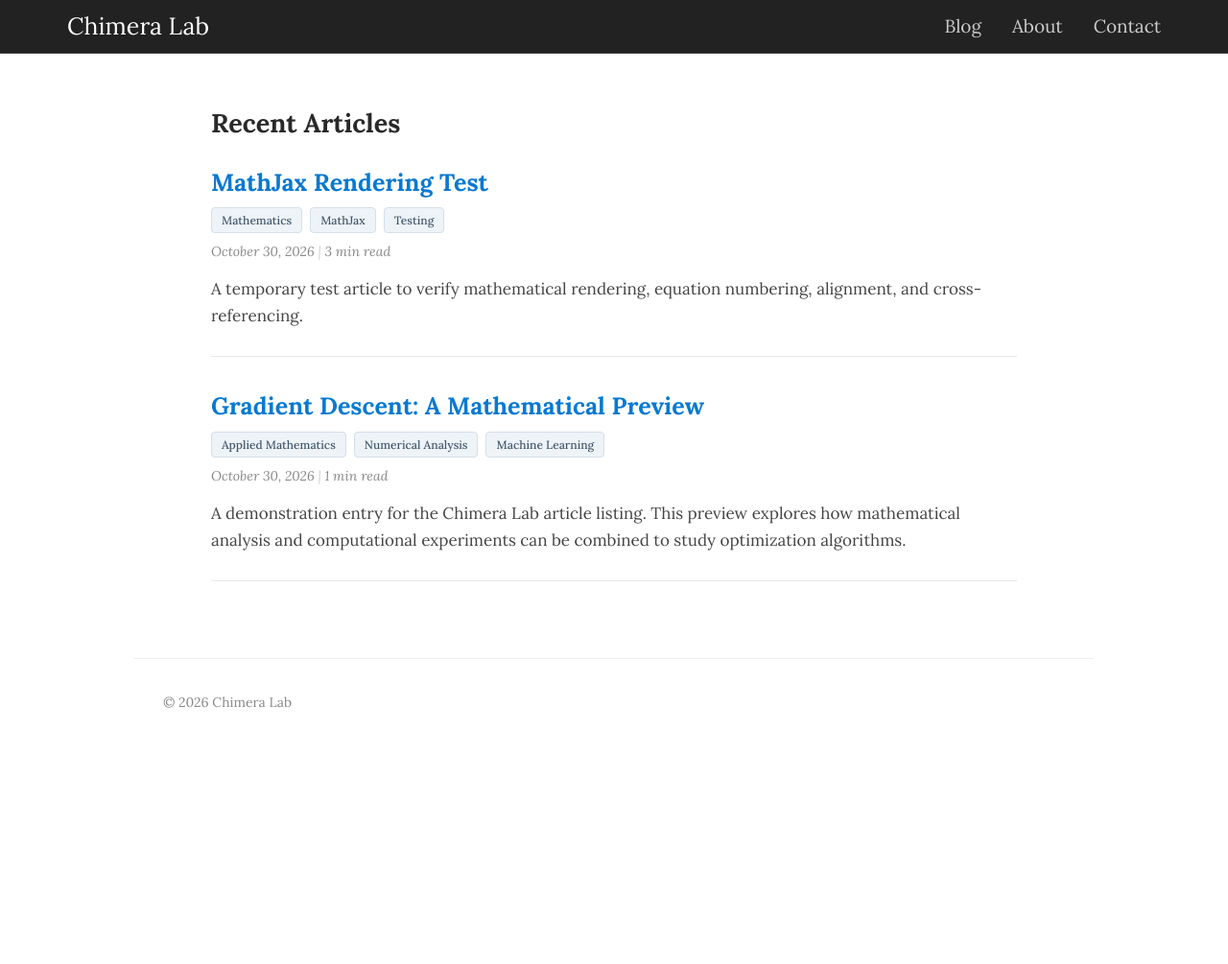
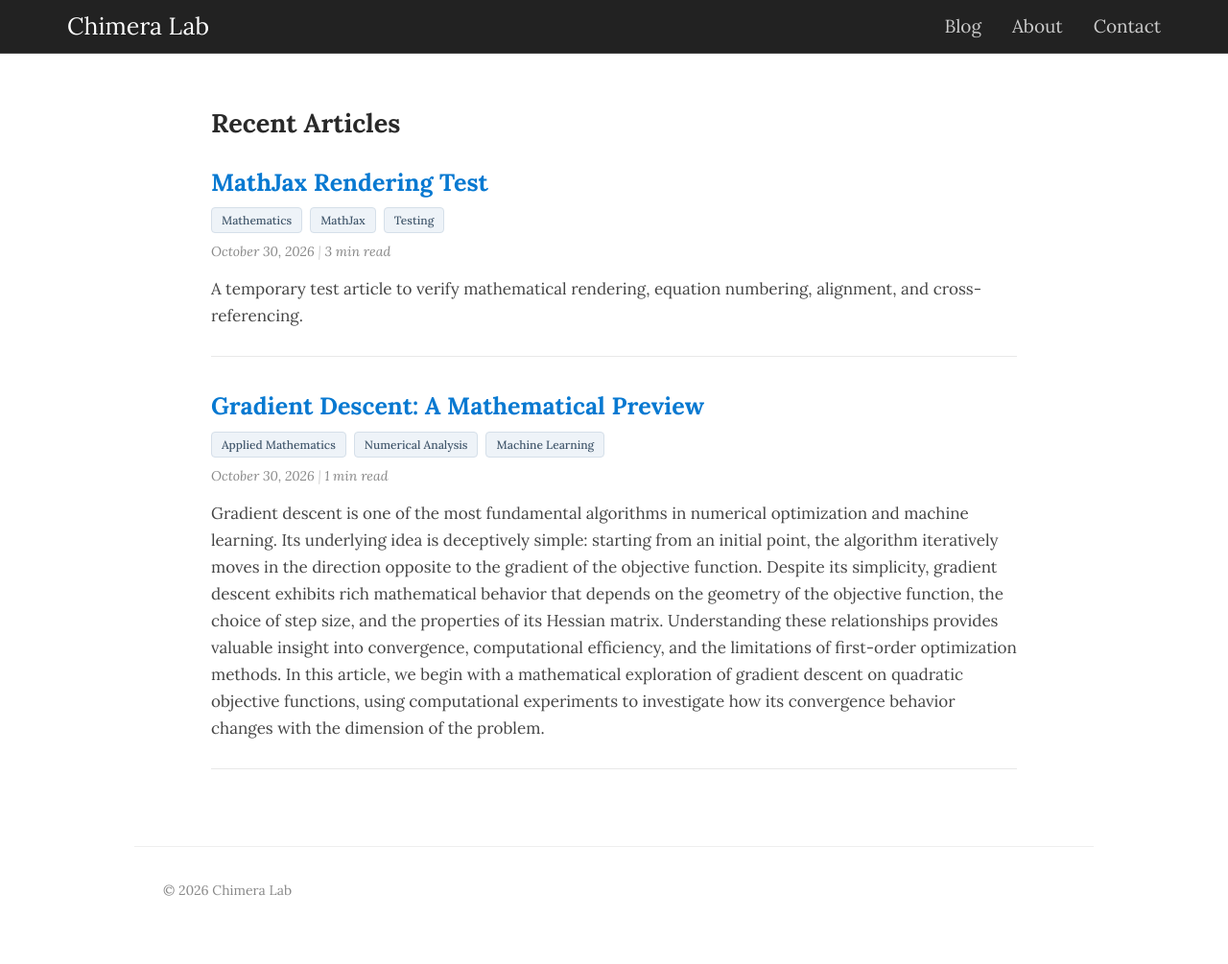
Before and after one commit to chimeralab314/chimeralab314.github.io, a Jekyll site: the page built from index.md, in a window 1280 px wide. Shown: the whole page at 96% size. Built offline with Jekyll 4.4.1, drawn with Linux system fonts in a browser that asks for light colours; a script that is not in the unit is left out; before the commit the page ends 900 px from its top, so only the background shows below that.

Commit message:
Revise excerpt for gradient descent preview post
Updated the excerpt to provide a detailed overview of gradient descent, its mathematical behavior, and the focus of the article on quadratic objective functions.

```diff
--- a/_posts/2026-10-30-gradient-descent-preview.md
+++ b/_posts/2026-10-30-gradient-descent-preview.md
@@ -4,7 +4,7 @@ title: "Gradient Descent: A Mathematical Preview"
 date: 2026-10-30
 categories: [Optimization]
 tags: [Applied Mathematics, Numerical Analysis, Machine Learning]
-excerpt: "A demonstration entry for the Chimera Lab article listing. This preview explores how mathematical analysis and computational experiments can be combined to study optimization algorithms."
+excerpt: "Gradient descent is one of the most fundamental algorithms in numerical optimization and machine learning. Its underlying idea is deceptively simple: starting from an initial point, the algorithm iteratively moves in the direction opposite to the gradient of the objective function. Despite its simplicity, gradient descent exhibits rich mathematical behavior that depends on the geometry of the objective function, the choice of step size, and the properties of its Hessian matrix. Understanding these relationships provides valuable insight into convergence, computational efficiency, and the limitations of first-order optimization methods. In this article, we begin with a mathematical exploration of gradient descent on quadratic objective functions, using computational experiments to investigate how its convergence behavior changes with the dimension of the problem."
 ---
 
 This is a temporary demonstration post used to develop the Chimera Lab website.
```
